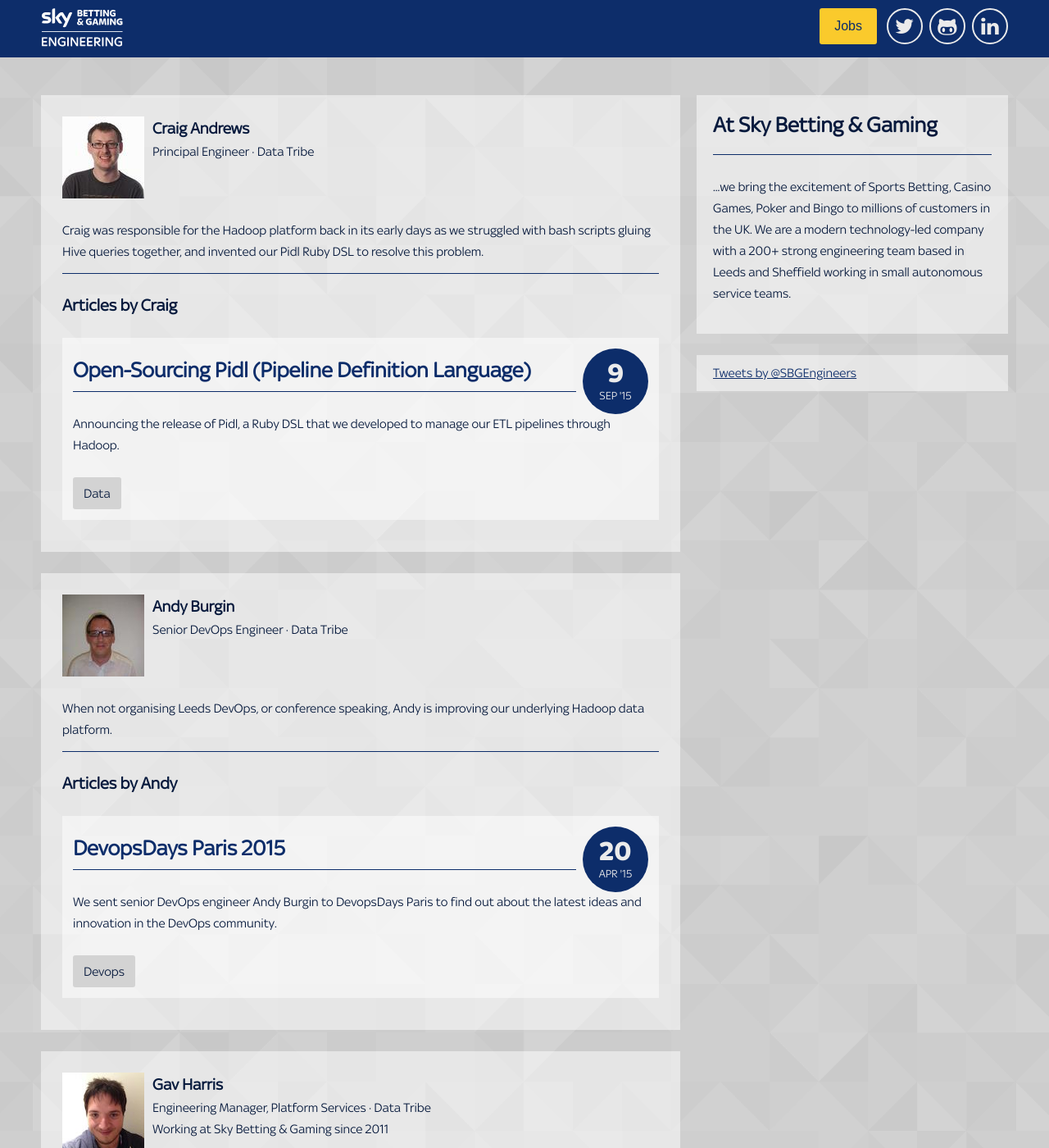
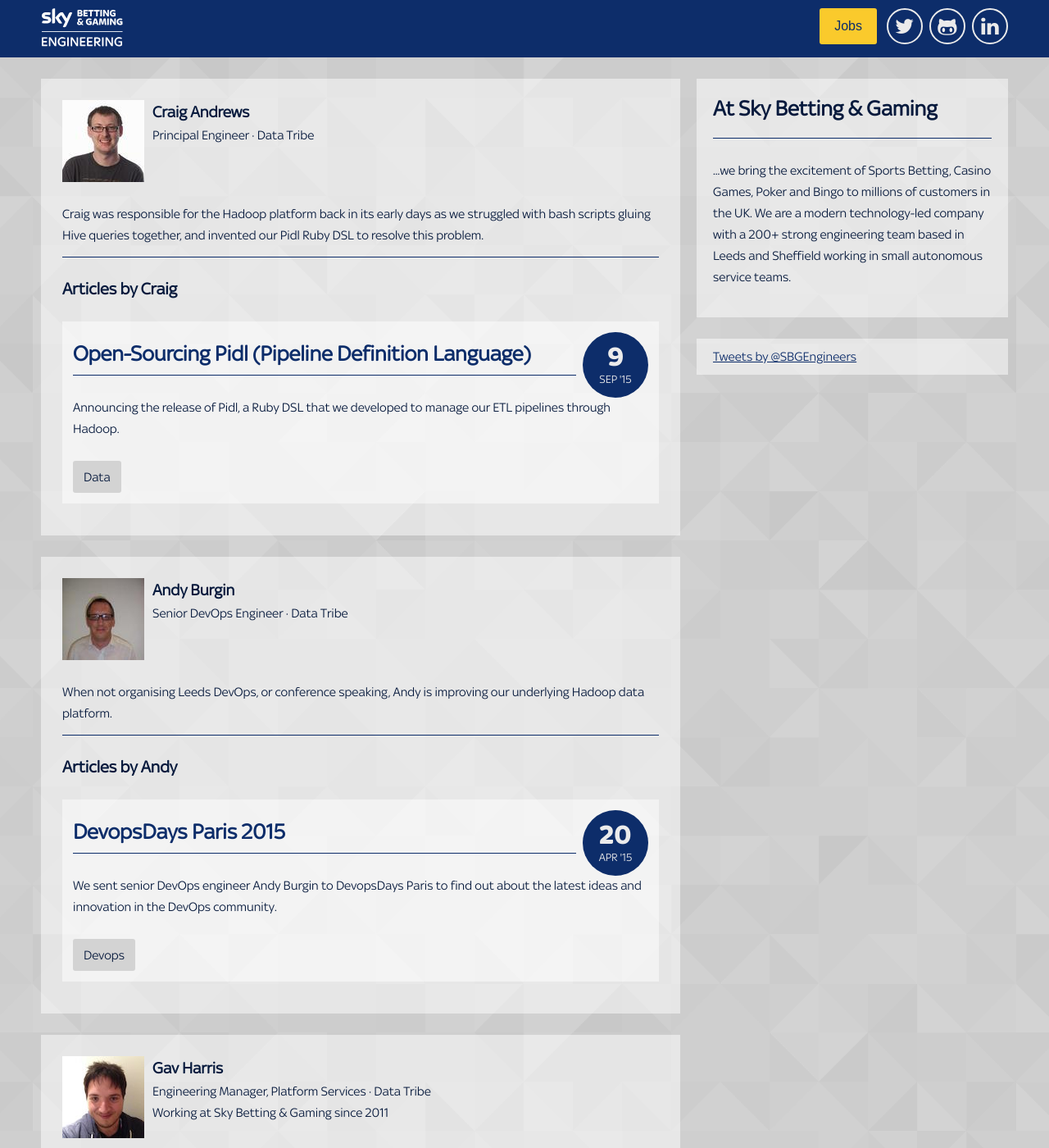
Before and after one commit to skybet/skybet.github.io, a Jekyll site: the page built from authors/index.html, in a window 1280 px wide and 1400 px high. Shown: the whole window at 82% size. Built offline with Jekyll 4.4.1, drawn with Linux system fonts in a browser that asks for light colours; nearby versions of some CDN libraries; some web fonts are replaced; comment, search, counter and statistics services are not loaded.

Commit message:
Adjust content padding when header is sticky so the page doesn't jump when scrolling
Padding now matches the height of the header

Fixes this: https://gyazo.com/1c62487dea8607c15b7d6420cd909791

```diff
--- a/_sass/_page.scss
+++ b/_sass/_page.scss
@@ -14,7 +14,7 @@
 
     &.headFixed {
         article.grid, main {
-            padding-top: 90px;
+            padding-top: 70px;
         }
     }
 }
```
